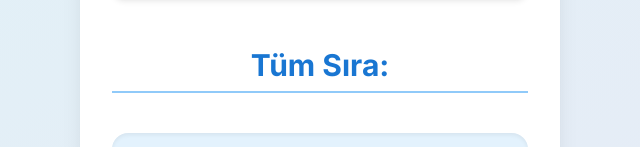
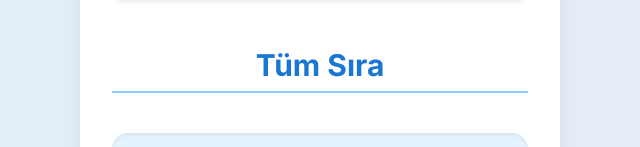
Before and after one commit to Bedirhan3428/myapp, a React (Create React App) app: page / in a window 1280 px wide. Shown: the part 295-442 px from the top of the page, without its empty margins (340-980 px from the left). Built offline with nearby package versions, Linux system fonts and the light colour scheme.

Commit message:
Update App.js

```diff
--- a/src/App.js
+++ b/src/App.js
@@ -120,7 +120,7 @@ function App() {
 
         {/* Tüm sıra listesi başlığı */}
         <h2 className="list-title"> {/* Class adı güncellendi */}
-          Tüm Sıra:
+          Tüm Sıra
         </h2>
         {/* Tüm sıra listesi */}
         <ul className="people-list"> {/* Class adı güncellendi */}
```
